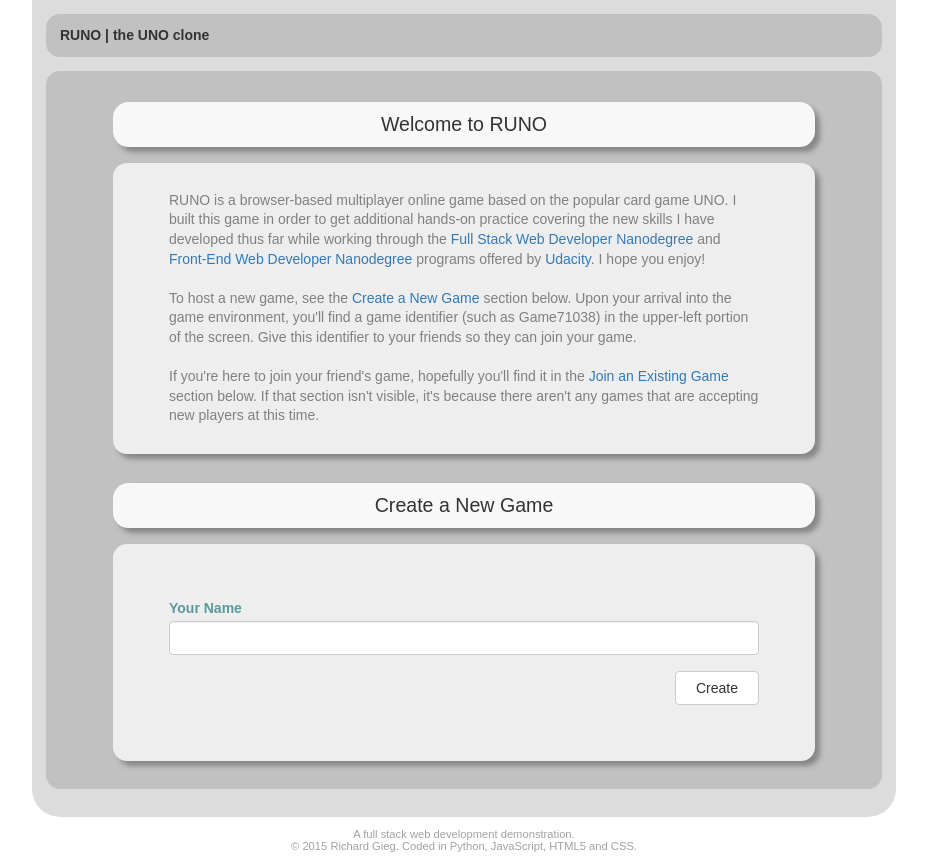
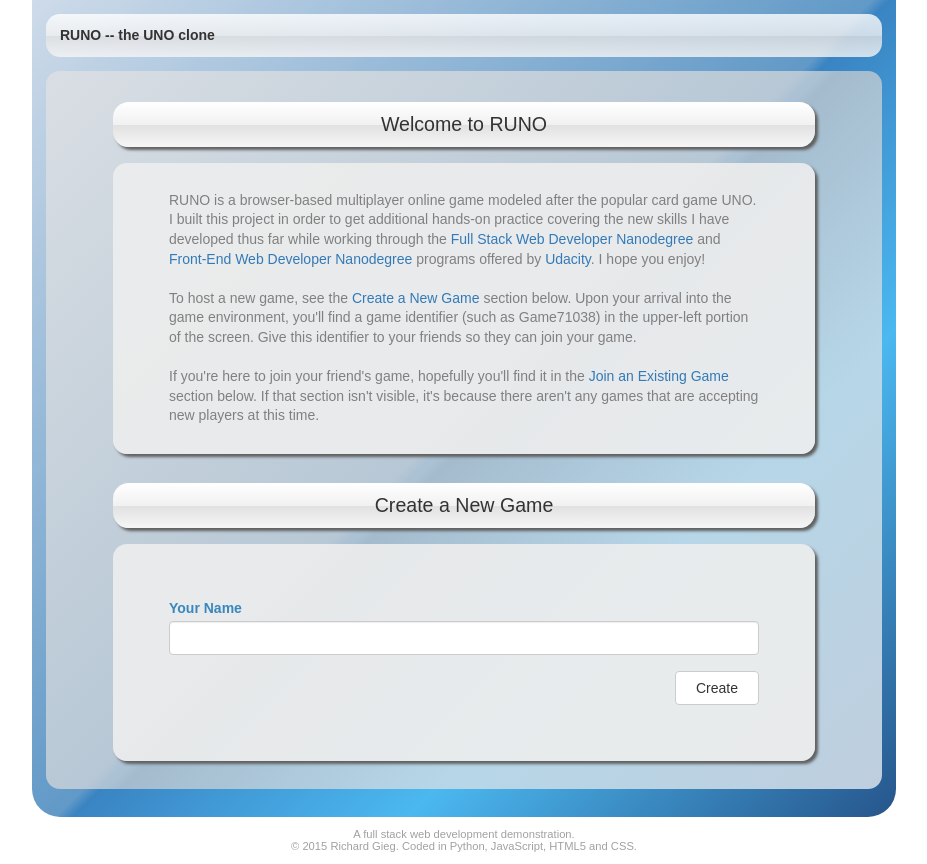
Before and after one commit to nguyen-huong/runo, a Flask app: template templates/index.html in a window 1280 px wide. Shown: the whole page, without its empty margins (176-1103 px from the left). Run offline with Flask 2, Linux system fonts and the light colour scheme; the template is opened without the code that fills it, so the values that code supplies are empty; some libraries are stand-ins or nearby versions.

Commit message:
Implement visual overhaul

```diff
--- a/static/gamestyles.css
+++ b/static/gamestyles.css
@@ -11,6 +11,12 @@ table {
     background-color: gainsboro;
     padding: 1em;
     margin: 0 auto;
+    background: rgb(206,219,233); /* Old browsers */
+    background: -moz-linear-gradient(-45deg,  rgba(206,219,233,1) 0%, rgba(170,197,222,1) 17%, rgba(97,153,199,1) 50%, rgba(58,132,195,1) 51%, rgba(65,154,214,1) 59%, rgba(75,184,240,1) 71%, rgba(58,139,194,1) 84%, rgba(38,85,139,1) 100%); /* FF3.6-15 */
+    background: -webkit-linear-gradient(-45deg,  rgba(206,219,233,1) 0%,rgba(170,197,222,1) 17%,rgba(97,153,199,1) 50%,rgba(58,132,195,1) 51%,rgba(65,154,214,1) 59%,rgba(75,184,240,1) 71%,rgba(58,139,194,1) 84%,rgba(38,85,139,1) 100%); /* Chrome10-25,Safari5.1-6 */
+    background: linear-gradient(135deg,  rgba(206,219,233,1) 0%,rgba(170,197,222,1) 17%,rgba(97,153,199,1) 50%,rgba(58,132,195,1) 51%,rgba(65,154,214,1) 59%,rgba(75,184,240,1) 71%,rgba(58,139,194,1) 84%,rgba(38,85,139,1) 100%); /* W3C, IE10+, FF16+, Chrome26+, Opera12+, Safari7+ */
+    filter: progid:DXImageTransform.Microsoft.gradient( startColorstr='#cedbe9', endColorstr='#26558b',GradientType=1 ); /* IE6-9 fallback on horizontal gradient */
+    background-attachment: fixed;
 }
 
 #topbar {
@@ -18,6 +24,11 @@ table {
     border-radius: 1em;
     margin-bottom: 1em;
     padding: 1em;
+    background: rgb(255,255,255); /* Old browsers */
+    background: -moz-linear-gradient(top,  rgba(255,255,255,0.8) 0%, rgba(241,241,241,0.8) 50%, rgba(225,225,225,0.8) 51%, rgba(246,246,246,0.8) 100%); /* FF3.6-15 */
+    background: -webkit-linear-gradient(top,  rgba(255,255,255,0.8) 0%,rgba(241,241,241,0.8) 50%,rgba(225,225,225,0.8) 51%,rgba(246,246,246,0.8) 100%); /* Chrome10-25,Safari5.1-6 */
+    background: linear-gradient(to bottom,  rgba(255,255,255,0.8) 0%,rgba(241,241,241,0.8) 50%,rgba(225,225,225,0.8) 51%,rgba(246,246,246,0.8) 100%); /* W3C, IE10+, FF16+, Chrome26+, Opera12+, Safari7+ */
+    filter: progid:DXImageTransform.Microsoft.gradient( startColorstr='#ffffff', endColorstr='#f6f6f6',GradientType=0 ); /* IE6-9 */
 }
 
 #title {
@@ -76,11 +87,16 @@ table {
     border-radius: 1em;
     padding-top: 1em;
     margin-bottom: 1em;
+    background: rgb(226,226,226); /* Old browsers */
+    background: -moz-linear-gradient(-45deg,  rgba(226,226,226,0.7) 0%, rgba(219,219,219,0.7) 50%, rgba(209,209,209,0.7) 51%, rgba(254,254,254,0.7) 100%); /* FF3.6-15 */
+    background: -webkit-linear-gradient(-45deg,  rgba(226,226,226,0.7) 0%,rgba(219,219,219,0.7) 50%,rgba(209,209,209,0.7) 51%,rgba(254,254,254,0.7) 100%); /* Chrome10-25,Safari5.1-6 */
+    background: linear-gradient(135deg,  rgba(226,226,226,0.7) 0%,rgba(219,219,219,0.7) 50%,rgba(209,209,209,0.7) 51%,rgba(254,254,254,0.7) 100%); /* W3C, IE10+, FF16+, Chrome26+, Opera12+, Safari7+ */
+    filter: progid:DXImageTransform.Microsoft.gradient( startColorstr='#e2e2e2', endColorstr='#fefefe',GradientType=1 ); /* IE6-9 fallback on horizontal gradient */
 }
 
 #scoreboard {
     background-color: white;
-    box-shadow: 5px 5px 5px #888888;
+    box-shadow: 3px 3px 3px #606060;
     width: 96%;
     font-size: 8px;
     margin: 2em auto;
@@ -109,7 +125,7 @@ table {
     width: 50px;
     height: 35px;
     margin: 0 0.5em;
-    box-shadow: 5px 5px 5px #888888;
+    box-shadow: 3px 3px 3px #606060;
 }
 
 .card {
@@ -133,7 +149,7 @@ table {
     outline: 0 !important;
     text-decoration: none !important;
     text-align: center;
-    box-shadow: 5px 5px 5px #888888;
+    box-shadow: 3px 3px 3px #606060;
     cursor: default;
     box-sizing: border-box;
     width: 55px;
--- a/static/styles.css
+++ b/static/styles.css
@@ -11,17 +11,22 @@ h1 {
 h2 {
     background-color: #f8f8f8;
     border-radius: 0.8em;
-    box-shadow: 5px 5px 5px #888888;
+    box-shadow: 3px 3px 3px #606060;
     font-size: 1.1em;
     padding: 0.6em;
     margin: 1.5em auto 0.8em;
+    background: rgb(255,255,255); /* Old browsers */
+    background: -moz-linear-gradient(top,  rgba(255,255,255,1) 0%, rgba(241,241,241,1) 50%, rgba(225,225,225,1) 51%, rgba(246,246,246,1) 100%); /* FF3.6-15 */
+    background: -webkit-linear-gradient(top,  rgba(255,255,255,1) 0%,rgba(241,241,241,1) 50%,rgba(225,225,225,1) 51%,rgba(246,246,246,1) 100%); /* Chrome10-25,Safari5.1-6 */
+    background: linear-gradient(to bottom,  rgba(255,255,255,1) 0%,rgba(241,241,241,1) 50%,rgba(225,225,225,1) 51%,rgba(246,246,246,1) 100%); /* W3C, IE10+, FF16+, Chrome26+, Opera12+, Safari7+ */
+    filter: progid:DXImageTransform.Microsoft.gradient( startColorstr='#ffffff', endColorstr='#f6f6f6',GradientType=0 ); /* IE6-9 */
 }
 
 .form-container {
     text-align: center;
-    background-color: #eee;
+    background-color: rgba(238,238,238,0.9);
     border-radius: 1em;
-    box-shadow: 5px 5px 5px #888888;
+    box-shadow: 3px 3px 3px #606060;
     margin: 0 auto;
     padding: 1em;
 }
@@ -31,7 +36,7 @@ form {
 }
 
 label {
-    color: #5b9a9c;
+    color: #3987be;
 }
 
 table {
--- a/static/title.js
+++ b/static/title.js
@@ -4,6 +4,6 @@ var Title = function() {
 };
 
 Title.prototype.update = function(game_data) {
-    var title = 'RUNO | ' + game_data['name'];
+    var title = 'RUNO -- ' + game_data['name'];
     this.element.text(title);
 };
--- a/templates/index.html
+++ b/templates/index.html
@@ -12,15 +12,14 @@
 <body>
     <div id="game">
         <div id="topbar">
-            <h1>RUNO | the UNO clone</h1>
+            <h1>RUNO -- the UNO clone</h1>
         </div>
         <div id="tray">
             <h2>Welcome to RUNO</h2>
             <div id="about" class="form-container">
-                RUNO is a browser-based multiplayer online game based on the popular
-                card game UNO. I built this game in order to get additional hands-on
-                practice covering the new skills I have developed thus far while
-                working through the
+                RUNO is a browser-based multiplayer online game modeled after the
+                popular card game UNO. I built this project in order to get additional
+                hands-on practice covering the new skills I have developed thus far while working through the
                 <a href="http://www.udacity.com/course/full-stack-web-developer-nanodegree--nd004" target="_blank">Full Stack Web Developer Nanodegree</a> and
                 <a href="http://www.udacity.com/course/front-end-web-developer-nanodegree--nd001" target="_blank">Front-End Web Developer Nanodegree</a> programs offered by
                 <a href="http://www.udacity.com/" target="_blank">Udacity</a>.
@@ -36,6 +35,17 @@
                 <a href="#join">Join an Existing Game</a> section below. If that
                 section isn't visible, it's because there aren't any games that
                 are accepting new players at this time.
+            </div>
+            <h2 id="create">Create a New Game</h2>
+            <div class="form-container form-group">
+                <form action="{{ url_for('newgame') }}" method="get">
+                    <label for="player_name">Your Name</label><br>
+                    <input class="form-control" type="text" name="player_name"
+                        id="player_name" maxlength="{{ max_player_name_length }}" required><br>
+                    <div class="buttons">
+                        <input class="btn btn-default" type="submit" value="Create">
+                    </div>
+                </form>
             </div>
             {% if open_games %}
             <h2 id="join">Join an Existing Game</h2>
@@ -76,17 +86,6 @@
                 </form>
             </div>
             {% endif %}
-            <h2 id="create">Create a New Game</h2>
-            <div class="form-container form-group">
-                <form action="{{ url_for('newgame') }}" method="get">
-                    <label for="player_name">Your Name</label><br>
-                    <input class="form-control" type="text" name="player_name"
-                        id="player_name" maxlength="{{ max_player_name_length }}" required><br>
-                    <div class="buttons">
-                        <input class="btn btn-default" type="submit" value="Create">
-                    </div>
-                </form>
-            </div>
         </div>
     </div>
 
```
